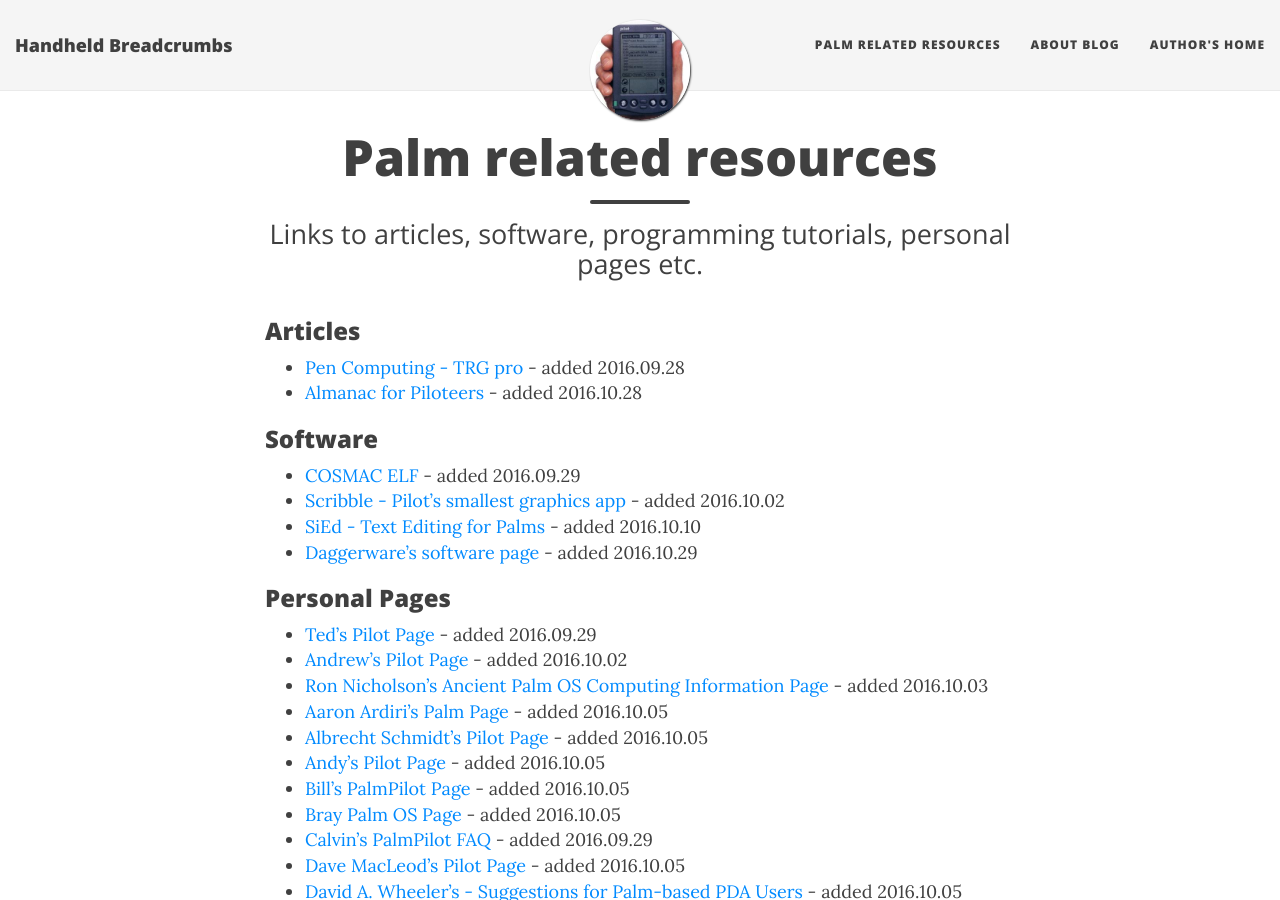
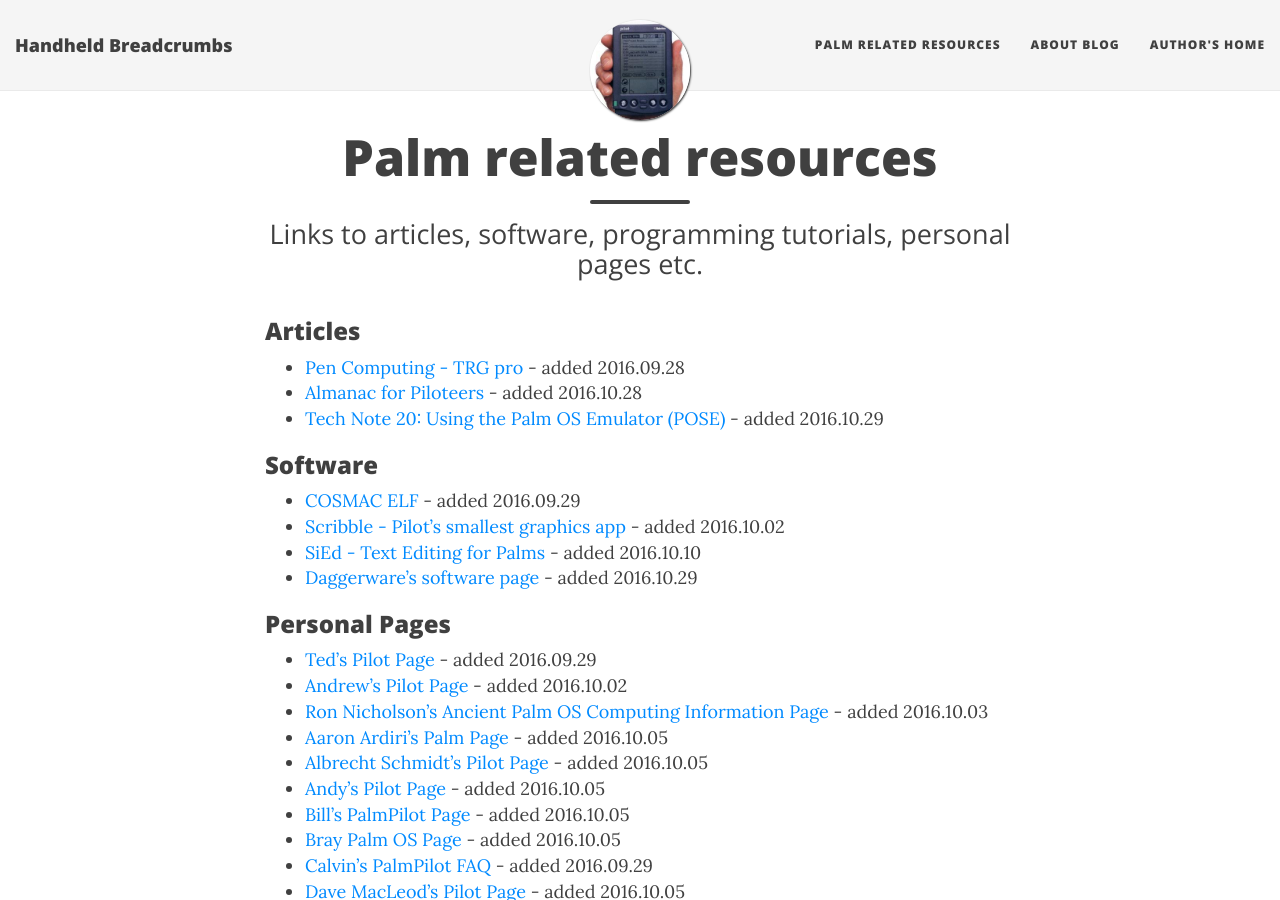
Before and after one commit to handheldbreadcrumbs/handheldbreadcrumbs.github.io, a Jekyll site: the page built from palmresources.md, in a window 1280 px wide and 900 px high. Built offline with Jekyll 4.4.1, drawn with Linux system fonts in a browser that asks for light colours; nearby versions of some CDN libraries.

Commit message:
added Tech Note 20: Using the Palm OS Emulator (POSE) to article section

```diff
--- a/palmresources.md
+++ b/palmresources.md
@@ -8,6 +8,7 @@ date:   2016-09-27 19:34:56
 ### Articles
 * [Pen Computing - TRG pro](http://web.archive.org/web/19991129054030/http://www.pencomputing.com/palm/Reviews/trgpro.html){:target="_blank"} - added 2016.09.28
 * [Almanac for Piloteers](http://web.archive.org/web/19990220215404/http://www.item.ntnu.no/~csurgay/pilot/almanac.html){:target="_blank"} - added 2016.10.28
+* [Tech Note 20: Using the Palm OS Emulator (POSE)](http://web.archive.org/web/20161003205104/https://www.nsbasic.com/palm/info/technotes/TN20.htm){:target="_blank"} - added 2016.10.29
 
 ### Software
 * [COSMAC ELF](http://web.archive.org/web/20141224202616/http://www.cosmacelf.com/tinyelf.htm){:target="_blank"} - added 2016.09.29
```
